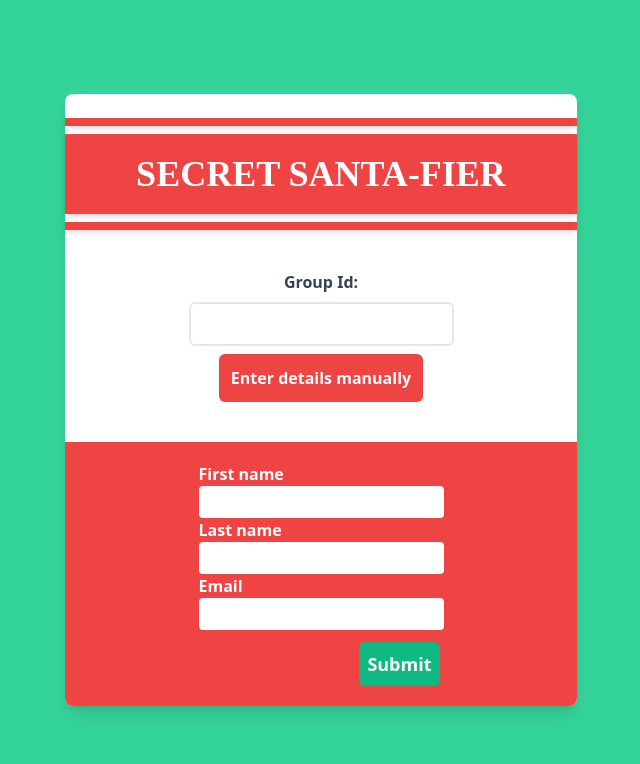
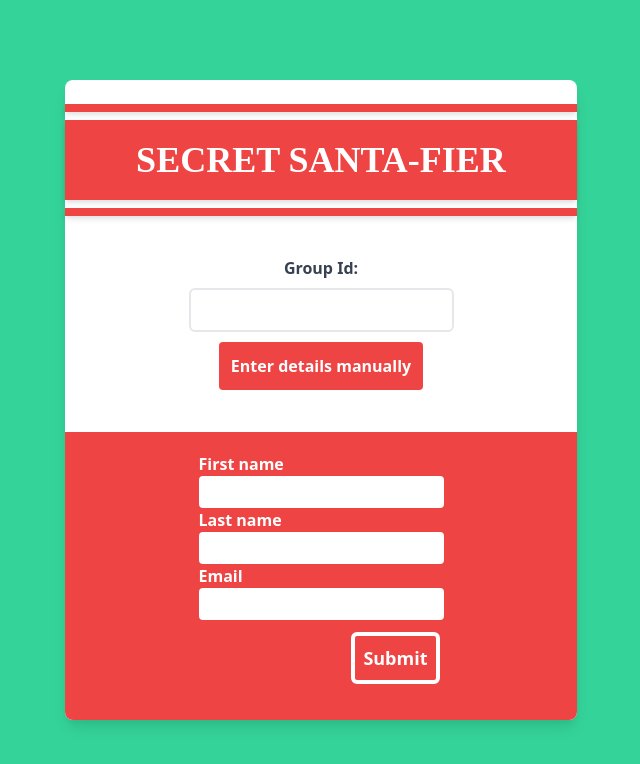
Before and after one commit to eryanpatterson/secret-santafier, a React (Create React App) app: page /group in a window 1280 px wide. Both pictures are taken after a click on the button "Enter details manually". Shown: the top 764 px of the page, without its empty margins (319-959 px from the left). Built offline with nearby package versions, Linux system fonts and the light colour scheme.

Commit message:
Styling changes

```diff
--- a/src/components/group.js
+++ b/src/components/group.js
@@ -25,9 +25,9 @@ export default function Group() {
             <label>Group Id:</label>
             <input className="font-bold border-2 p-2 my-2 rounded-md" type='text' value={groupId} onChange={(e) => setId(e.target.value)} />
             {//<button onClick={faceBookLogin} className="rounded-md bg-blue-300">Continue with Facebook</button>
-            }<button onClick={(e) => setForm(!showForm)} className="rounded-md bg-red-500 p-3 font-semibold text-white">Enter details manually</button>
+            }<button onClick={(e) => setForm(!showForm)} className="transition-all duration-500 rounded-md bg-red-500 border-2 border-white p-3 font-semibold text-white hover:bg-green-400">Enter details manually</button>
         </div>
-        {showForm && <Form groupId={groupId} />}
+        <Form groupId={groupId} display={showForm} />
     </>
     )
 }
--- a/src/components/home.js
+++ b/src/components/home.js
@@ -12,12 +12,12 @@ export default function Home() {
         <div className={narrowStripe}></div>
         <div className="h-20 flex flex-row-reverse justify-evenly items-center mt-2 mb-2 bg-red-500 shadow-md">
             <Link to="/register">
-                <button className="btn bg-white shadow-md font-bold px-2 py-3 rounded-md text-lg text-green-600">
+                <button className="transition-all duration-500 bg-white shadow-md font-bold px-2 py-3 rounded-md text-lg text-green-600 border-2 border-white hover:bg-green-400 hover:border-green-400 hover:text-white">
                     Create Group
                 </button>
             </Link>
             <Link to="/group">
-                <button className="btn bg-white shadow-md font-bold px-2 py-3 rounded-md text-lg text-red-500">
+                <button className="transition-all duration-500 bg-white shadow-md font-bold px-2 py-3 rounded-md text-lg text-red-500 border-2 border-white hover:bg-red-500 hover:text-white">
                     Find Group
                 </button>
             </Link>
--- a/src/components/layout.js
+++ b/src/components/layout.js
@@ -6,7 +6,7 @@ export default function Layout({children}) {
     return (
         <main className="flex justify-center items-center h-screen bg-green-400">
             <div className='w-full max-w-lg'>
-                <div className='transition-height duration-500 ease-in-out h-2/3 max-h-full bg-white shadow-lg rounded-lg pt-6 text-white'>
+                <div className='h-auto  bg-white shadow-lg rounded-lg pt-6 text-white'>
                     <div className={narrowStripe}></div>
                     <div className="h-20 w-full bg-red-500 mt-2 mb-2 flex justify-center items-center shadow-md">
                         <h1 className="text-white font-bold font-display text-4xl">SECRET SANTA-FIER</h1>
--- a/src/components/sub-components/form.js
+++ b/src/components/sub-components/form.js
@@ -1,9 +1,13 @@
 import { useState } from "react"
 
-export default function Form({ groupId }) {
+export default function Form({ groupId, display }) {
     const [firstName, setFirst] = useState('');
     const [lastName, setLast] = useState('');
     const [email, setEmail] = useState('');
+
+    let formDisplay;
+    display ? (formDisplay = "transition-all h-72 ease-in-out duration-700 bg-red-500 rounded-b-lg w-full p-5 font-bold")
+         : (formDisplay = "transition-all h-0 opacity-0 ease-in-out duration-700 bg-red-500 rounded-b-lg w-full p-5 font-bold ")
 
     async function handleSubmit(e) {
         e.preventDefault();
@@ -20,7 +24,7 @@ export default function Form({ groupId }) {
     }
 
     return (
-    <div className="bg-red-500 rounded-b-lg w-full p-5 font-bold">
+    <div className={formDisplay}>
         <form onSubmit={handleSubmit} className="w-full flex flex-col items-center">
             <div className="flex flex-col">
                 <label>First name</label>
@@ -34,7 +38,7 @@ export default function Form({ groupId }) {
                 <label>Email</label>
                 <input className="rounded py-1 text-gray-700 font-semibold" value={email} type='email' onChange={(e) => setEmail(e.target.value)} />
                 <div className="w-full flex justify-end">
-                    <button className="p-2 bg-green-500 mt-3 mr-1 rounded-md text-lg font-bold" value='Submit' type='submit'>Submit</button>
+                    <button className="transition-all duration-500 p-2 border-white border-4 mt-3 mr-1 rounded-md text-lg font-bold hover:bg-white hover:text-red-500" value='Submit' type='submit'>Submit</button>
                 </div>
             </div>
         </form>
```
